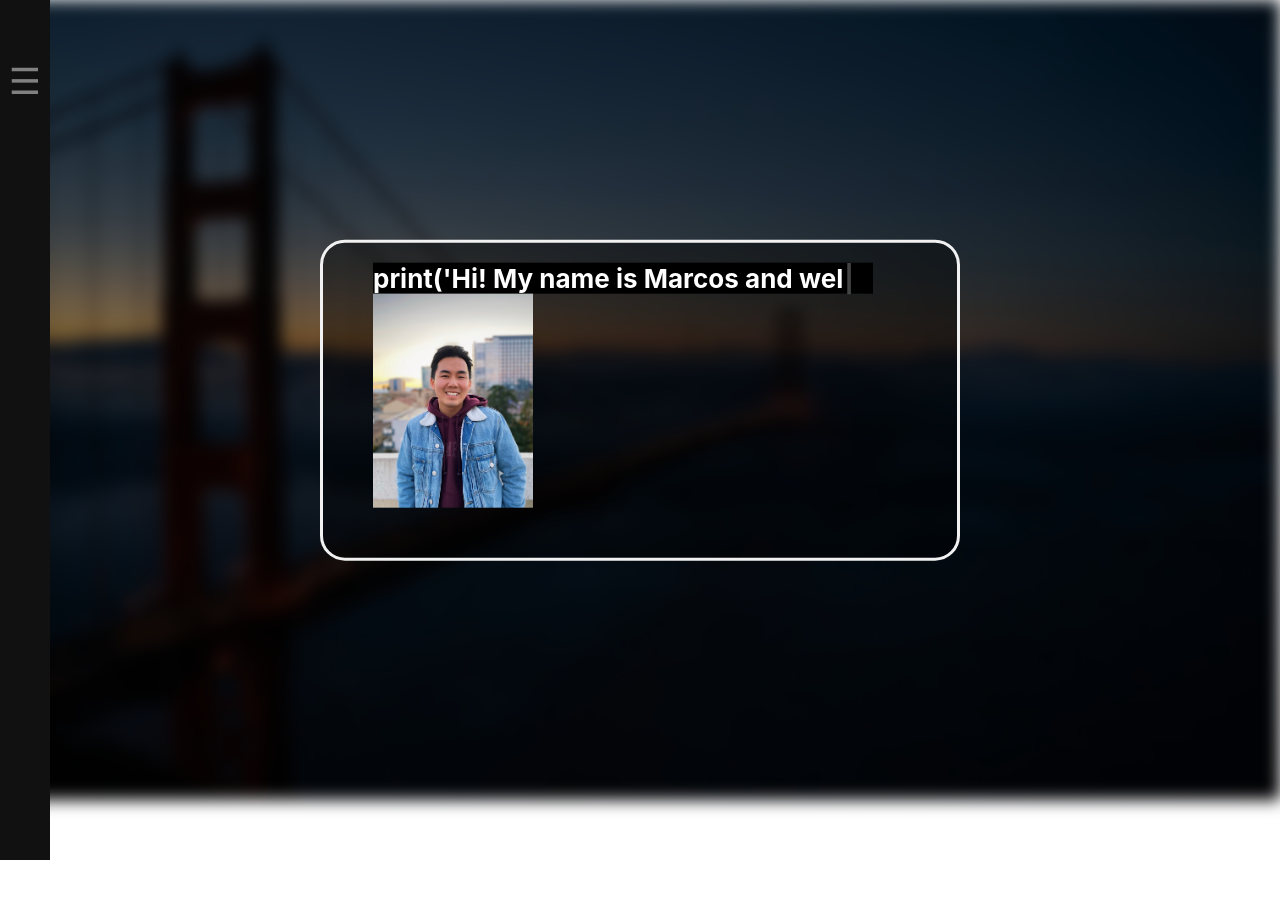
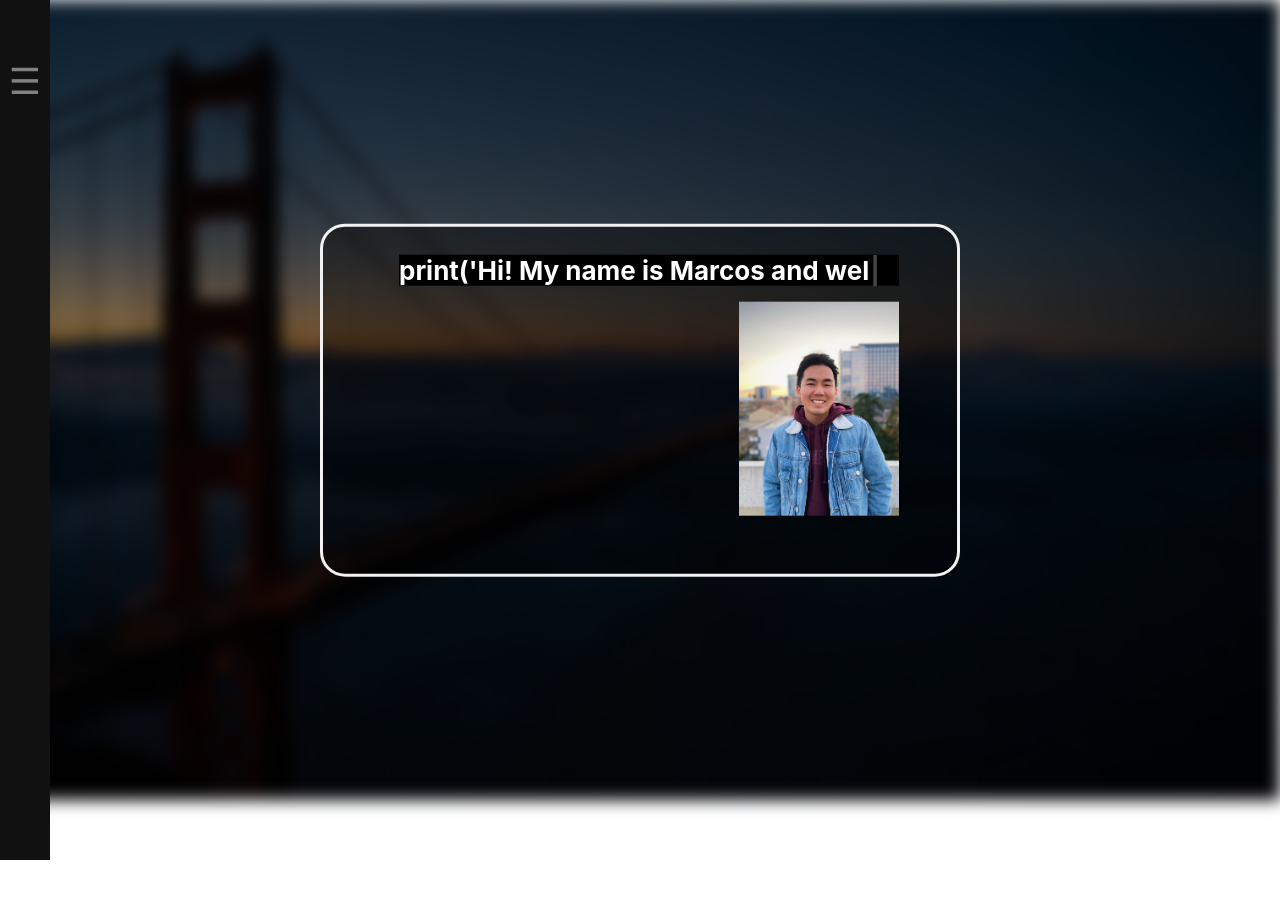
Before and after one commit to marcoshung/marcoshung.github.io, a React (Create React App) app in the folder personal-website/: page /#/about in a window 1280 px wide. Shown: the top 898 px of the page. Built offline with nearby package versions, Linux system fonts and the light colour scheme.

Commit message:
fixed column issue

```diff
--- a/personal-website/src/components/pages/About.css
+++ b/personal-website/src/components/pages/About.css
@@ -3,8 +3,12 @@
 }
 .typewriter{
     display: flex;
+    float:right;
+    margin: 8px;
 }
 .pfp {
     display: flex;
-    width:30%
+    width:30%;
+    float:right;
+    margin: 8px;
 }
```
